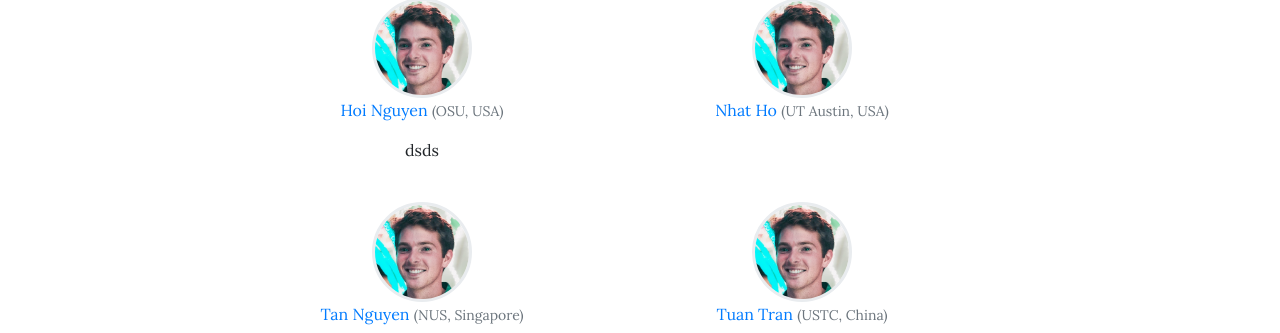
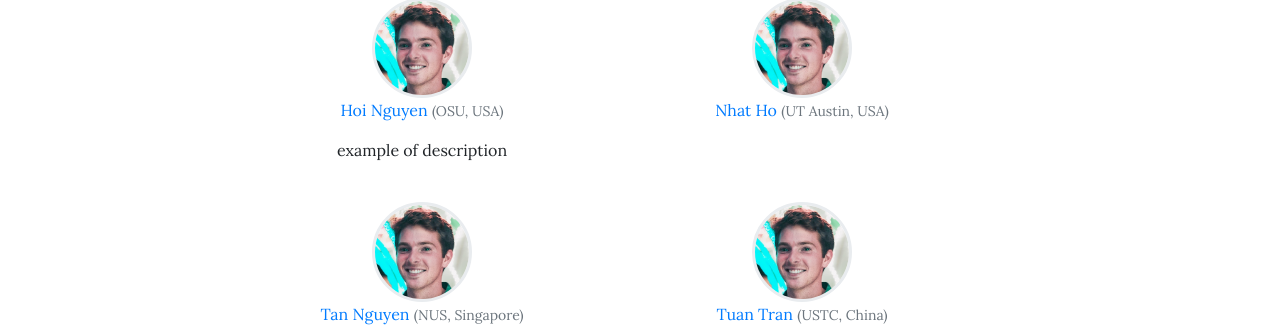
Before and after one commit to adm-vietnam/adm-vietnam.github.io, a Jekyll site: the page built from pages/Program.md, in a window 1280 px wide. Shown: the part 562-895 px from the top of the page. Built offline with Jekyll 4.4.1, drawn with Linux system fonts in a browser that asks for light colours.

Commit message:
Update Mentors.yml

```diff
--- a/_data/Mentors.yml
+++ b/_data/Mentors.yml
@@ -2,7 +2,7 @@
   affiliation: OSU, USA
   image: assets/theme/images/fry_ethan-hoover-311143-unsplash.jpg # Can be external link
   description: > # Can be Markdown
-    dsds
+    example of description
   email: name@example.com
 
 - name: Nhat Ho
```
